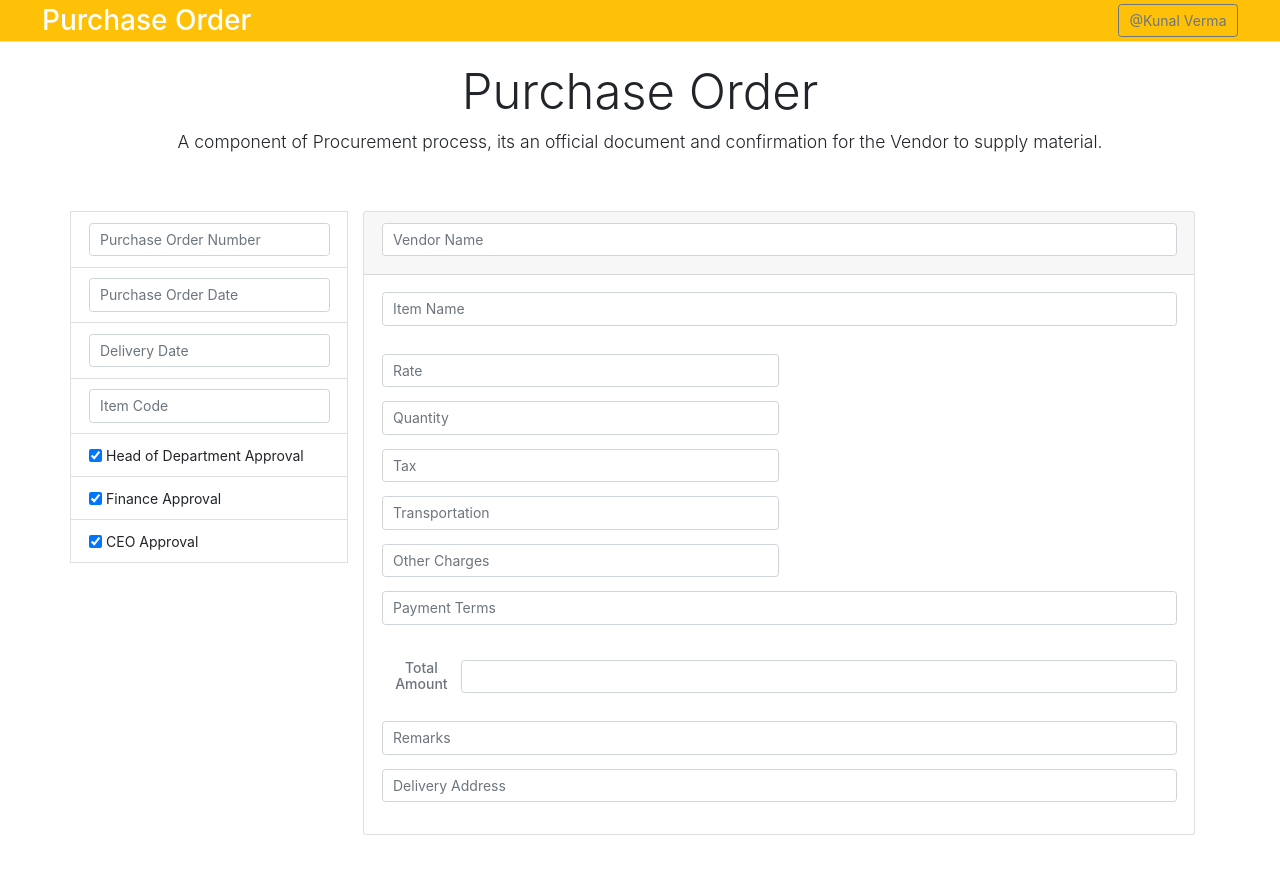
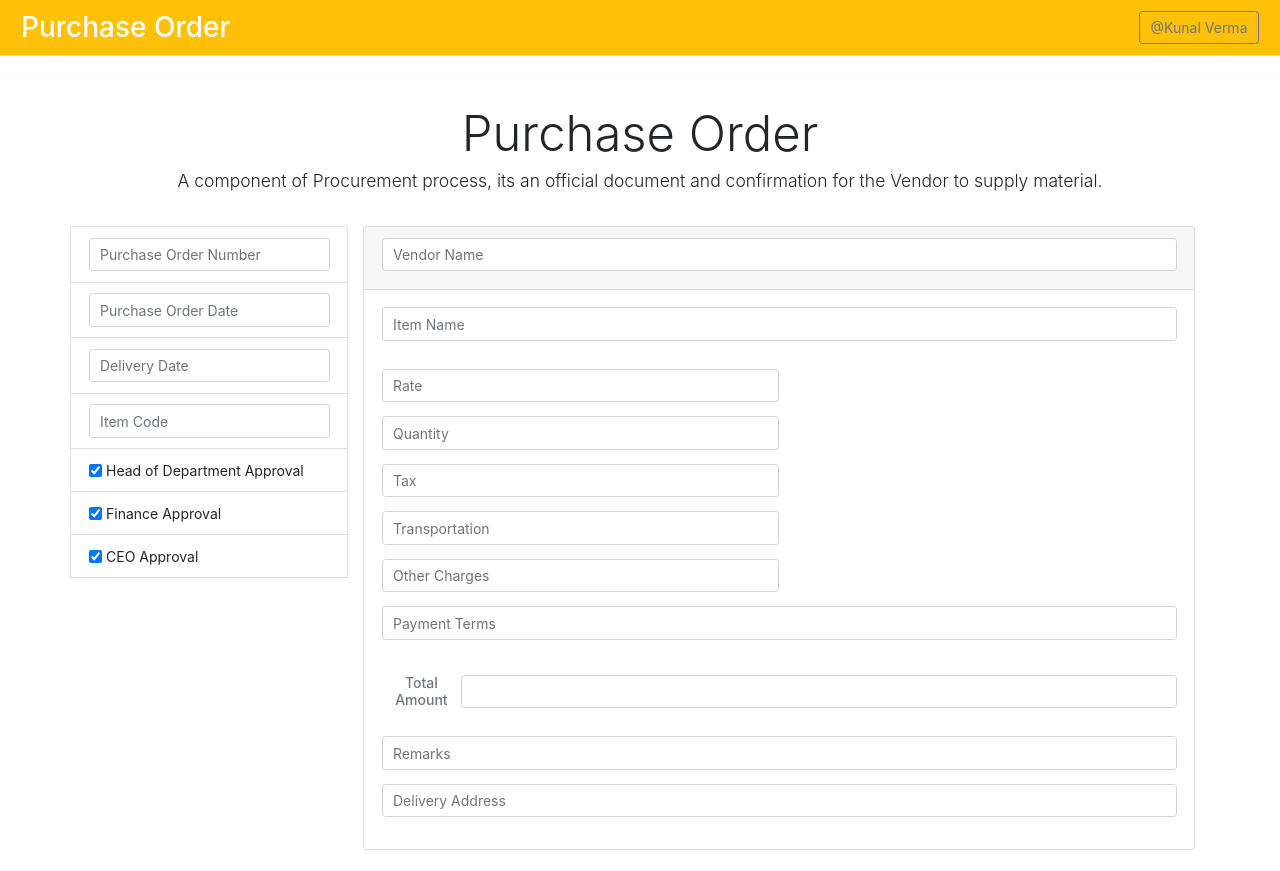
Before and after one commit to kunal-ai/Purchase-Order, a plain HTML site: page index.html in a window 1280 px wide. Drawn offline with nearby package versions, Linux system fonts and the light colour scheme; a script that the page names is missing.

Commit message:
Alignment

```diff
--- a/index.html
+++ b/index.html
@@ -16,13 +16,13 @@
 
   <body>
 
-    <div class="d-flex flex-column flex-md-row align-items-center p-1 px-md-5 mb-3 bg-warning border-bottom box-shadow fixed-top">
-    <h2 class="display-5 my-0 mr-md-auto text-white ">Purchase Order</h2>
+<div class="d-flex flex-column flex-md-row align-items-center p-1 px-md-4 mb-3 bg-warning border-bottom box-shadow">
+    <h2 class="display-6 my-2 mr-md-auto text-white">Purchase Order</h2>
     <a class="btn btn-outline-secondary" href="https://github.com/kunal-ai">@Kunal Verma</a>
     </div>
 
-    <div class="topic-header px-5 py-5 pt-md-5 pb-md-5 mx-auto text-center align-items-center">
-      <h1 class="display-4 pt-4">Purchase Order</h1>
+    <div class="display-4 pricing-header py-0 pt-md-3 pb-md-4 mx-auto text-center">
+      <h1 class="display-4 pt-md-4">Purchase Order</h1>
       <p class="lead">A component of Procurement process, its an official document and confirmation for the Vendor to supply material.</p>
     </div>
 
```
